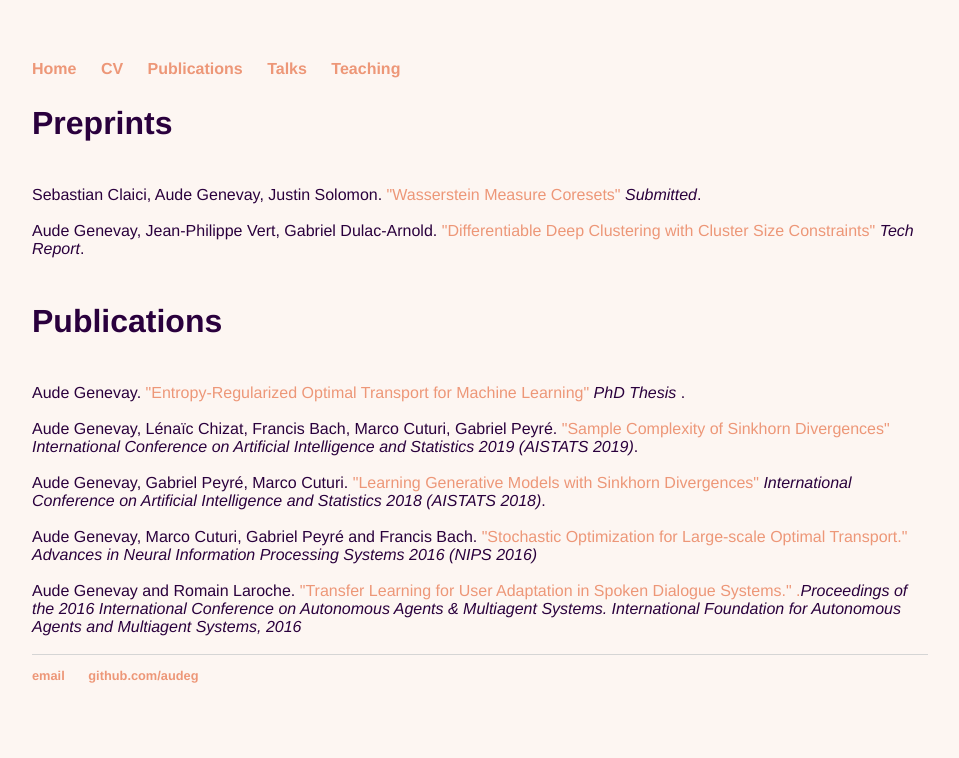
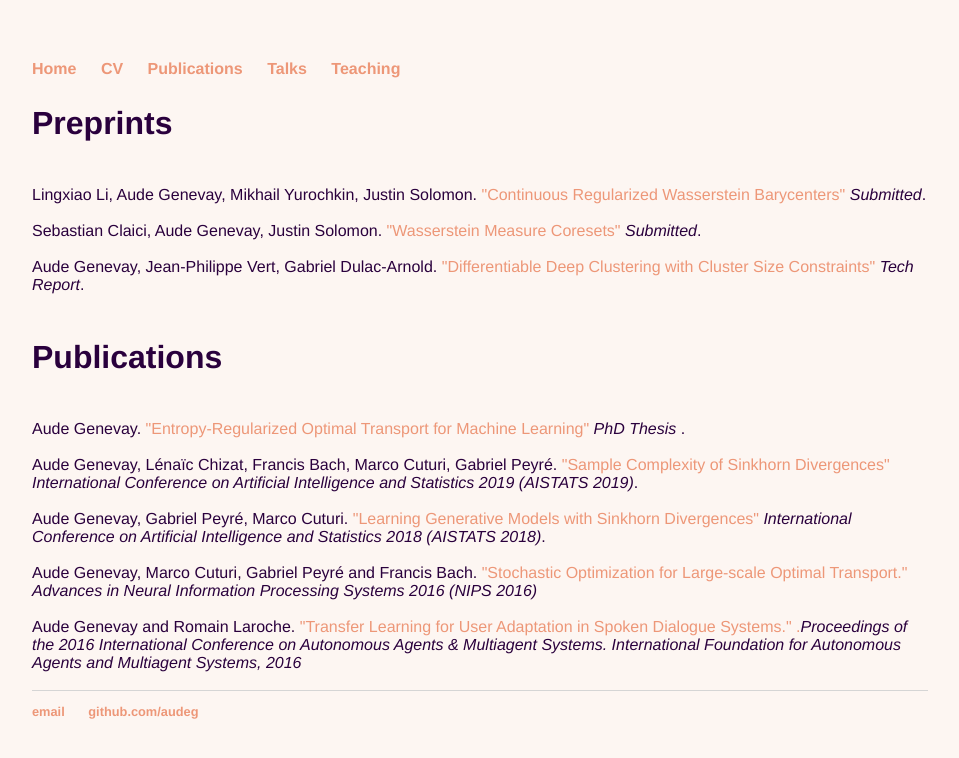
Before and after one commit to audeg/audeg.github.io, a Jekyll site: the page built from publications/index.html, in a window 1280 px wide. Shown: the top 758 px of the page, without its empty margins (160-1119 px from the left). Built offline with Jekyll 4.4.1, drawn with Linux system fonts in a browser that asks for light colours.

Commit message:
Update index.html

```diff
--- a/publications/index.html
+++ b/publications/index.html
@@ -5,6 +5,9 @@ title: Publications
 
 <h2>Preprints</h2>
 <br />
+Lingxiao Li, Aude Genevay, Mikhail Yurochkin, Justin Solomon.<a href="https://arxiv.org/pdf/2008.12534.pdf">
+  "Continuous Regularized Wasserstein Barycenters" </a><i>Submitted</i>.
+<br /><br />
 Sebastian Claici, Aude Genevay, Justin Solomon.<a href="https://arxiv.org/pdf/1805.07412.pdf">
   "Wasserstein Measure Coresets" </a><i>Submitted</i>.
 <br /><br />
```
